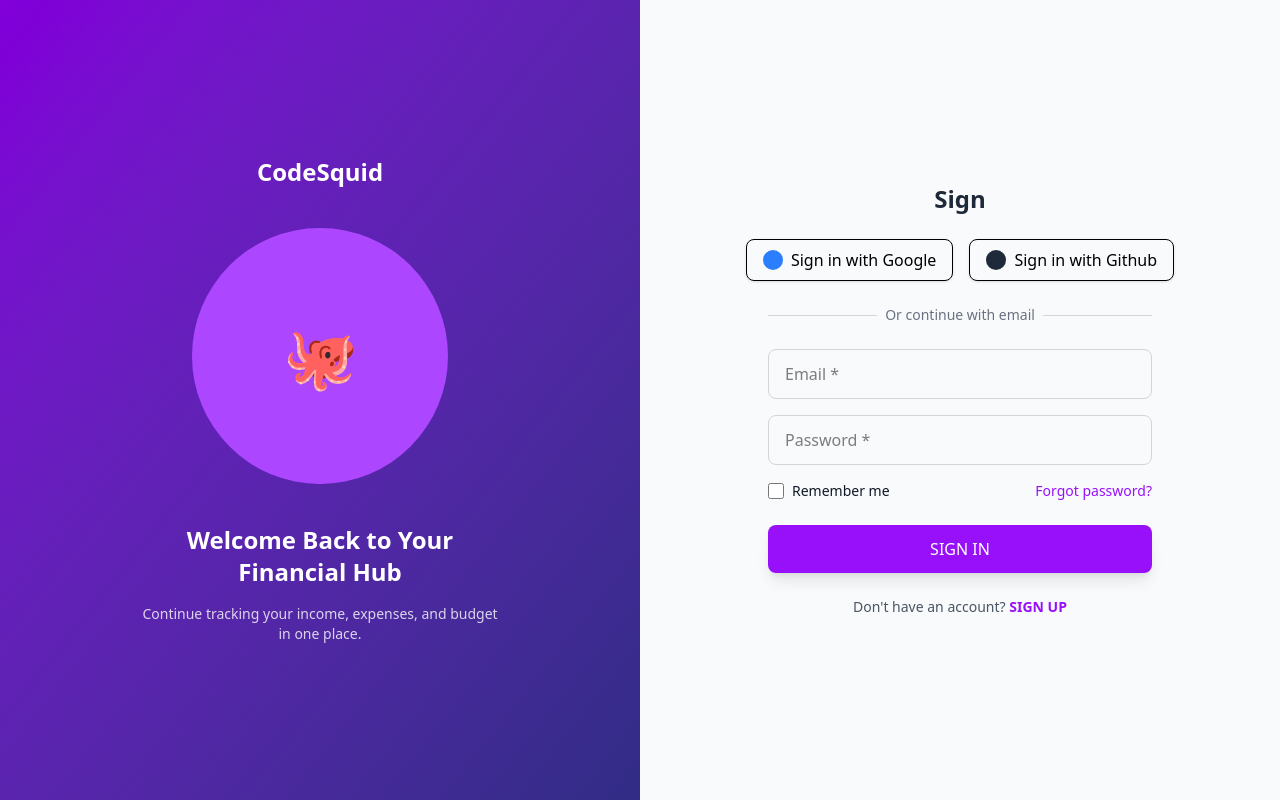
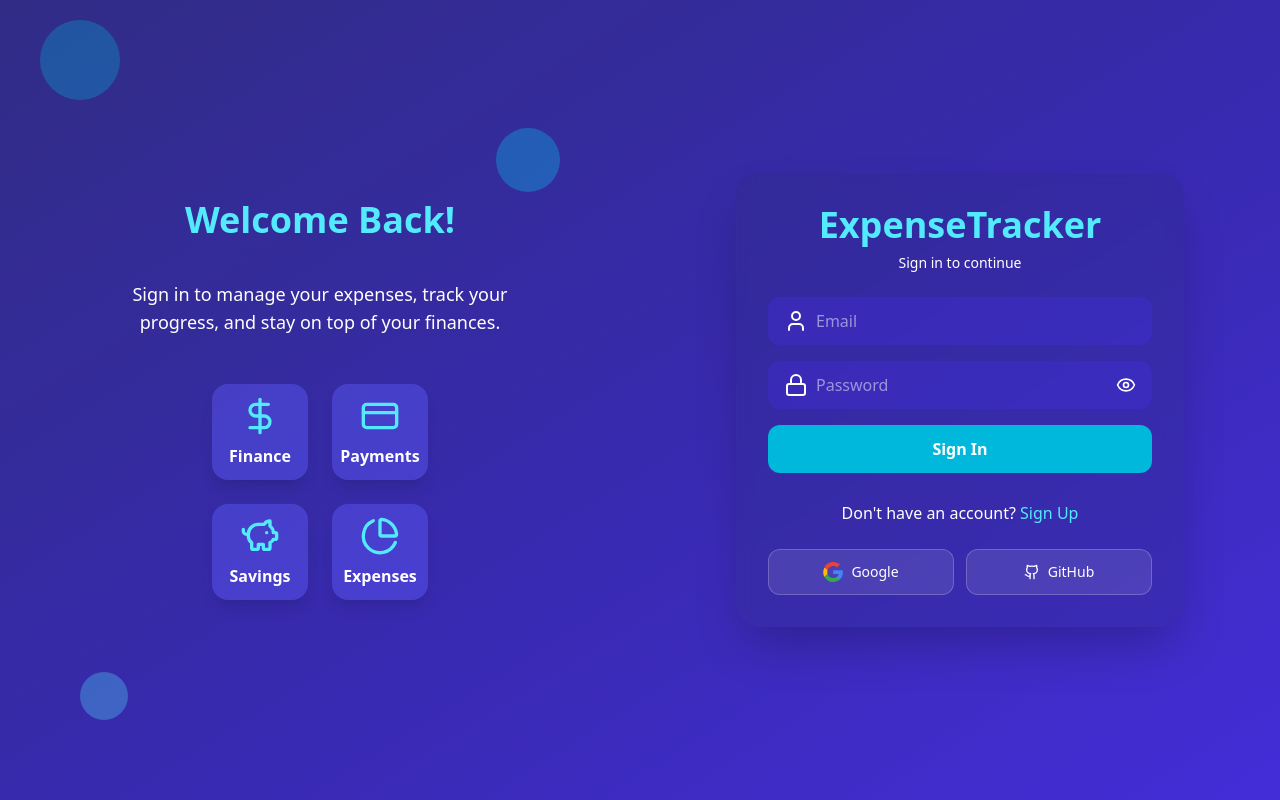
Before and after one commit to valisoa01/Projet-final-Web2, a React (Vite) app in the folder frontend/: page /Signin in a window 1280 px wide. Built offline with nearby package versions, Linux system fonts and the light colour scheme.

Commit message:
feat(frontend): modified design on sigin in

```diff
--- a/frontend/src/Components/Auth/Signin.jsx
+++ b/frontend/src/Components/Auth/Signin.jsx
@@ -1,191 +1,130 @@
 import React, { useState } from 'react';
+import { User, Lock, Eye, EyeOff, Check, AlertCircle, Github, DollarSign, CreditCard, PiggyBank, PieChart } from 'lucide-react';
 import API from '../../api/axios';
-import { useNavigate, Link } from 'react-router-dom';
+import { useNavigate } from 'react-router-dom';
 
 const Signin = () => {
-  const [formData, setFormData] = useState({
-    email: '',
-    password: '',
-  });
+  const [formData, setFormData] = useState({ email: '', password: '' });
   const [loading, setLoading] = useState(false);
   const [error, setError] = useState('');
+  const [success, setSuccess] = useState('');
+  const [showPassword, setShowPassword] = useState(false);
   const navigate = useNavigate();
 
   const handleChange = (e) => {
     const { name, value } = e.target;
-    setFormData({
-      ...formData,
-      [name]: value
-    });
+    if (error) setError('');
+    if (success) setSuccess('');
+    setFormData({ ...formData, [name]: value });
   };
 
   const handleSubmit = async (e) => {
     e.preventDefault();
     setError('');
+    setSuccess('');
 
     if (!formData.email || !formData.password) {
-      setError('Tous les champs obligatoires doivent être remplis');
+      setError('All fields are required');
       return;
     }
 
     try {
       setLoading(true);
-      const res = await API.post('/auth/signin', formData, {
-        headers: {
-          'Content-Type': 'application/json',
-        }
-      });
-
-      alert('Connexion réussie !');
-
-       if (res.data.userId) {
-        localStorage.setItem('userId', res.data.userId);
-        localStorage.setItem('userEmail', res.data.email);
-        localStorage.setItem('username', res.data.username);
-        localStorage.setItem('profileUrl', res.data.profileUrl || '');
-      }
+      const res = await API.post('/auth/signin', formData);
+      setSuccess(res.data.message || 'Login successful! Redirecting...');
       if (res.data.token) localStorage.setItem('token', res.data.token);
-
-      navigate('/dashboard');
+      if (res.data.userId) localStorage.setItem('userId', res.data.userId);
+      setTimeout(() => navigate('/dashboard'), 1500);
     } catch (err) {
-      console.error('Erreur complète:', err);
-
-      let errorMsg = 'Erreur serveur';
-      if (err.response) {
-        console.error('Détails de la réponse:', err.response);
-        errorMsg = err.response.data?.error || err.response.data?.message || JSON.stringify(err.response.data);
-      } else if (err.request) {
-        console.error('Aucune réponse reçue:', err.request);
-        errorMsg = 'Aucune réponse du serveur - vérifiez que le serveur est démarré';
-      } else {
-        console.error('Erreur de configuration:', err.message);
-        errorMsg = err.message;
-      }
-
-      setError(errorMsg);
+      console.error(err);
+      setError(err.response?.data?.message || 'Server error');
     } finally {
       setLoading(false);
     }
   };
 
+  // Left panel icons representing money
+  const icons = [
+    { icon: <DollarSign className="w-10 h-10 text-cyan-300"/>, label: 'Finance' },
+    { icon: <CreditCard className="w-10 h-10 text-cyan-300"/>, label: 'Payments' },
+    { icon: <PiggyBank className="w-10 h-10 text-cyan-300"/>, label: 'Savings' },
+    { icon: <PieChart className="w-10 h-10 text-cyan-300"/>, label: 'Expenses' },
+  ];
+
   return (
-    <div className="min-h-screen flex flex-col md:flex-row bg-gray-50">
-       <div className="w-full md:w-1/2 bg-gradient-to-br from-purple-700 to-indigo-900 flex flex-col items-center justify-center p-8 text-white">
-        <h3 className="text-2xl font-bold mb-10">CodeSquid</h3>
-        <div className="w-64 h-64 bg-purple-500 rounded-full mb-10 flex items-center justify-center text-6xl">🐙</div>
-        <h3 className="text-2xl font-semibold mb-4 text-center">
-          Welcome Back to Your <br /> Financial Hub
-        </h3>
-        <p className="text-sm text-center max-w-md opacity-80">
-          Continue tracking your income, expenses, and budget <br /> in one place.
-        </p>
+    <div className="min-h-screen flex bg-gradient-to-br from-indigo-900 via-indigo-800 to-indigo-700 relative overflow-hidden">
+
+      {/* Left panel */}
+      <div className="hidden lg:flex lg:w-1/2 flex-col justify-center items-center p-12 relative gap-6">
+        {/* Background floating elements */}
+        <div className="absolute inset-0">
+          <div className="absolute top-10 left-10 w-20 h-20 bg-cyan-500/30 rounded-full animate-bounce"></div>
+          <div className="absolute top-32 right-20 w-16 h-16 bg-cyan-400/30 rounded-full animate-ping"></div>
+          <div className="absolute bottom-20 left-20 w-12 h-12 bg-cyan-300/30 rounded-full animate-pulse"></div>
         </div>
 
-       <div className="w-full md:w-1/2 flex flex-col items-center justify-center p-8">
-        <h2 className="text-2xl font-bold mb-6 text-center text-gray-800">
-          Sign
-        </h2>
+        <h2 className="text-4xl font-bold text-cyan-300 mb-4 relative z-10">Welcome Back!</h2>
+        <p className="text-white text-lg mb-6 text-center max-w-sm relative z-10">
+          Sign in to manage your expenses, track your progress, and stay on top of your finances.
+        </p>
 
-        <div className="flex gap-4 mb-6">
-          <button
-            type="button"
-            className="flex items-center gap-2 border px-4 py-2 rounded-lg shadow-sm hover:bg-gray-100 transition-colors"
-          >
-            <span className="w-5 h-5 bg-blue-500 rounded-full"></span>
-            <span>Sign in with Google</span>
-          </button>
-          <button
-            type="button"
-            className="flex items-center gap-2 border px-4 py-2 rounded-lg shadow-sm hover:bg-gray-100 transition-colors"
-          >
-            <span className="w-5 h-5 bg-gray-800 rounded-full cursor-pointer"></span>
-            <span>Sign in with Github</span>
-          </button>
+        <div className="grid grid-cols-2 gap-6 relative z-10">
+          {icons.map((c, idx) => (
+            <div key={idx} className="w-24 h-24 bg-indigo-500/40 rounded-2xl flex flex-col items-center justify-center shadow-lg transform transition-all duration-500 hover:scale-110 hover:rotate-3 animate-pulse cursor-pointer">
+              {c.icon}
+              <span className="text-white font-bold mt-2">{c.label}</span>
             </div>
-
-        <div className="relative w-full max-w-sm mb-6">
-          <div className="absolute inset-0 flex items-center">
-            <div className="w-full border-t border-gray-300"></div>
-          </div>
-          <div className="relative flex justify-center text-sm">
-            <span className="px-2 bg-gray-50 text-gray-500 cursor-pointer">Or continue with email</span>
+          ))}
         </div>
       </div>
 
-        <form className="w-full max-w-sm flex flex-col gap-4" onSubmit={handleSubmit}>
-          <div>
-            <input
-              type="email"
-              name="email"
-              placeholder="Email *"
-              value={formData.email}
-              onChange={handleChange}
-              className="w-full border border-gray-300 rounded-lg py-3 px-4 outline-none focus:ring-2 focus:ring-purple-500 focus:border-transparent"
-              required
-            />
+      {/* Right panel form */}
+      <div className="w-full lg:w-1/2 flex items-center justify-center p-6 lg:p-12 relative z-10">
+        <div className="w-full max-w-md bg-indigo-900/30 p-8 rounded-3xl shadow-2xl backdrop-blur-sm">
+          <div className="text-center mb-6">
+            <h1 className="text-4xl font-bold text-cyan-300 mb-2">ExpenseTracker</h1>
+            <p className="text-white text-sm">Sign in to continue</p>
           </div>
 
-          <div>
-            <input
-              type="password"
-              name="password"
-              placeholder="Password *"
-              value={formData.password}
-              onChange={handleChange}
-              className="w-full border border-gray-300 rounded-lg py-3 px-4 outline-none focus:ring-2 focus:ring-purple-500 focus:border-transparent"
-              required
-            />
+          {success && <div className="bg-green-500/20 p-3 rounded mb-4 text-white flex items-center gap-2"><Check className="w-5 h-5"/> {success}</div>}
+          {error && <div className="bg-red-500/20 p-3 rounded mb-4 text-white flex items-center gap-2"><AlertCircle className="w-5 h-5"/> {error}</div>}
+
+          <form onSubmit={handleSubmit} className="space-y-4">
+            <div className="relative">
+              <User className="absolute left-4 top-1/2 transform -translate-y-1/2 text-white"/>
+              <input type="email" name="email" value={formData.email} onChange={handleChange} placeholder="Email" className="w-full pl-12 py-3 rounded-xl bg-indigo-700/40 text-white outline-none"/>
             </div>
 
-          <div className="flex justify-between items-center">
-            <div className="flex items-center">
-              <input
-                id="remember-me"
-                name="remember-me"
-                type="checkbox"
-                className="h-4 w-4 text-purple-600 focus:ring-purple-500 border-gray-300 rounded"
-              />
-              <label htmlFor="remember-me" className="ml-2 block text-sm text-gray-900">
-                Remember me
-              </label>
+            <div className="relative">
+              <Lock className="absolute left-4 top-1/2 transform -translate-y-1/2 text-white"/>
+              <input type={showPassword ? "text" : "password"} name="password" value={formData.password} onChange={handleChange} placeholder="Password" className="w-full pl-12 py-3 rounded-xl bg-indigo-700/40 text-white outline-none"/>
+              <button type="button" onClick={() => setShowPassword(!showPassword)} className="absolute right-4 top-1/2 transform -translate-y-1/2 text-white">{showPassword ? <EyeOff className="w-5 h-5"/> : <Eye className="w-5 h-5"/>}</button>
             </div>
 
-            <div className="text-sm">
-              <a href="#" className="font-medium text-purple-600 hover:text-purple-500">
-                Forgot password?
-              </a>
+            <button type="submit" disabled={loading} className="w-full py-3 bg-cyan-500 rounded-xl text-white font-bold">{loading ? "Signing in..." : "Sign In"}</button>
+
+            <p className="text-white text-center mt-3">Don't have an account? <span onClick={() => navigate('/signup')} className="text-cyan-300 cursor-pointer hover:text-white">Sign Up</span></p>
+          </form>
+
+          {/* Social buttons */}
+          <div className="grid grid-cols-2 gap-3 mt-6">
+            <button className="flex items-center justify-center gap-2 bg-white/10 hover:bg-white/20 border border-white/20 hover:border-white/30 rounded-xl py-3 px-4 text-white text-sm font-medium transition-all duration-300">
+              {/* Google logo inline SVG */}
+              <svg className="w-5 h-5" viewBox="0 0 533.5 544.3">
+                <path fill="#4285F4" d="M533.5 278.4c0-18.9-1.5-37-4.4-54.6H272v103.4h147.4c-6.4 34.3-25.7 63.4-54.6 82.9v68h88.3c51.5-47.5 81.4-117.2 81.4-199.7z"/>
+                <path fill="#34A853" d="M272 544.3c73.7 0 135.5-24.5 180.7-66.4l-88.3-68c-24.5 16.5-55.7 26-92.4 26-71 0-131-47.9-152.5-112.2H29v70.5C74.2 486.1 166.5 544.3 272 544.3z"/>
+                <path fill="#FBBC05" d="M119.5 321.2c-10-29.3-10-61 0-90.3V160.4H29c-38.6 75.9-38.6 166.1 0 242l90.5-80.2z"/>
+                <path fill="#EA4335" d="M272 107.3c39.9-.6 77.1 14.2 105.7 40.9l79.2-79.2C406.8 24.3 344.7-.6 272 0 166.5 0 74.2 58.2 29 145.7l90.5 80.5C141 155.2 201 107.3 272 107.3z"/>
+              </svg>
+              Google
+            </button>
+
+            <button className="flex items-center justify-center gap-2 bg-white/10 hover:bg-white/20 border border-white/20 hover:border-white/30 rounded-xl py-3 px-4 text-white text-sm font-medium transition-all duration-300">
+              <Github className="w-4 h-4"/>
+              GitHub
+            </button>
           </div>
         </div>
-
-          <button
-            type="submit"
-            disabled={loading}
-            className={`w-full bg-purple-600 text-white py-3 rounded-lg shadow-lg hover:bg-purple-700 transition-colors mt-2 ${
-              loading ? 'opacity-50 cursor-not-allowed' : ''
-            }`}
-          >
-            {loading ? 'Signing In...' : 'SIGN IN'}
-          </button>
-
-          {error && (
-            <div className="mt-4 p-3 bg-red-50 border border-red-200 rounded-lg">
-              <p className="text-red-600 text-sm font-medium">Erreur: {error}</p>
-              <p className="text-red-500 text-xs mt-1">
-                Ouvrez la console développeur (F12) pour plus de détails
-              </p>
-            </div>
-          )}
-        </form>
-
-        <p className="text-sm mt-6 text-gray-600">
-          Don't have an account?{' '}
-          <Link
-            to="/signup"
-            className="text-purple-600 font-semibold cursor-pointer hover:underline "
-          >
-            SIGN UP
-          </Link>
-        </p>
       </div>
     </div>
   );
```
Lines whose indentation alone changed are shown as unchanged.
